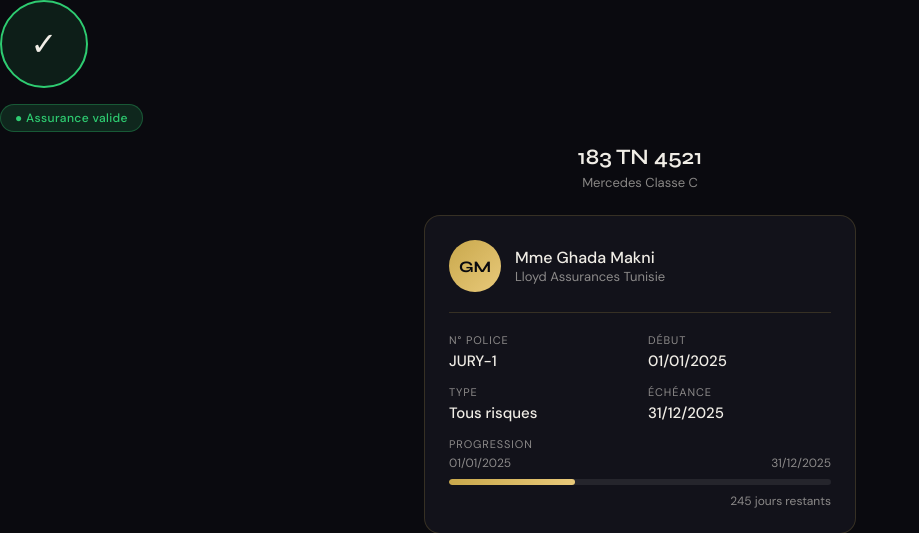
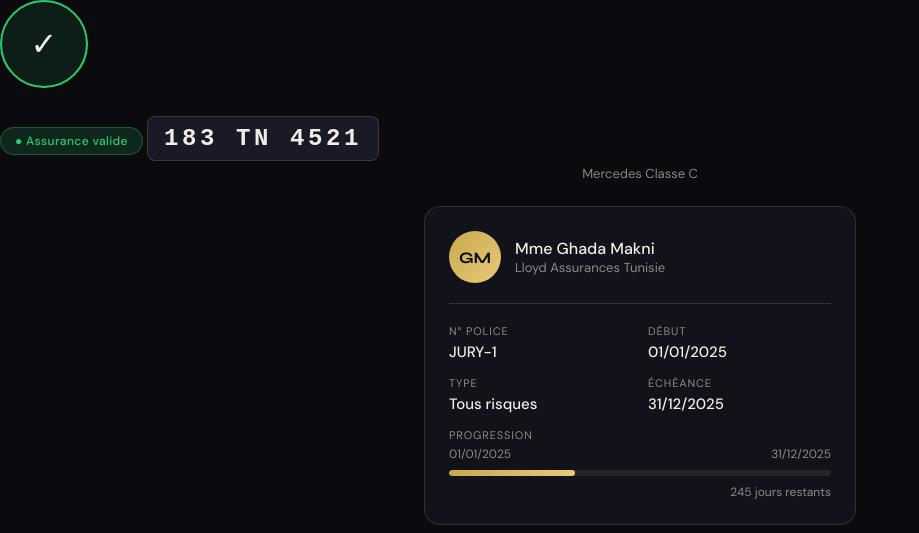
Before and after one commit to TubbyDevy/Assurance-Llyod-Projet, a Flask app: page /scan?police=JURY-1 in a window 1280 px wide. Shown: the part 55-588 px from the top of the page, without its empty margins (0-919 px from the left). Run offline with Flask 3, Linux system fonts and the light colour scheme.

Commit message:
Update scan.html

```diff
--- a/templates/scan.html
+++ b/templates/scan.html
@@ -39,7 +39,7 @@
   <span class="badge {{ 'badge-valid' if p.statut == 'valide' else 'badge-expired' }}">
     {{ '● Assurance valide' if p.statut == 'valide' else '● Assurance expirée' }}
   </span>
-  <p style="margin-top:0.75rem;font-size:22px;font-weight:600;font-family:'Syne',sans-serif;text-align:center;">{{ p.immatriculation }}</p>
+  <p style="margin-top:0.75rem;font-size:24px;font-weight:700;font-family:'Courier New',monospace;letter-spacing:0.15em;text-align:center;background:var(--dark3);border:1px solid var(--border);border-radius:8px;padding:8px 16px;display:inline-block;">{{ p.immatriculation }}</p>
   <p style="font-size:13px;color:var(--text-muted);margin-top:4px;text-align:center;">{{ p.vehicule }}</p>
 </div>
 
```
